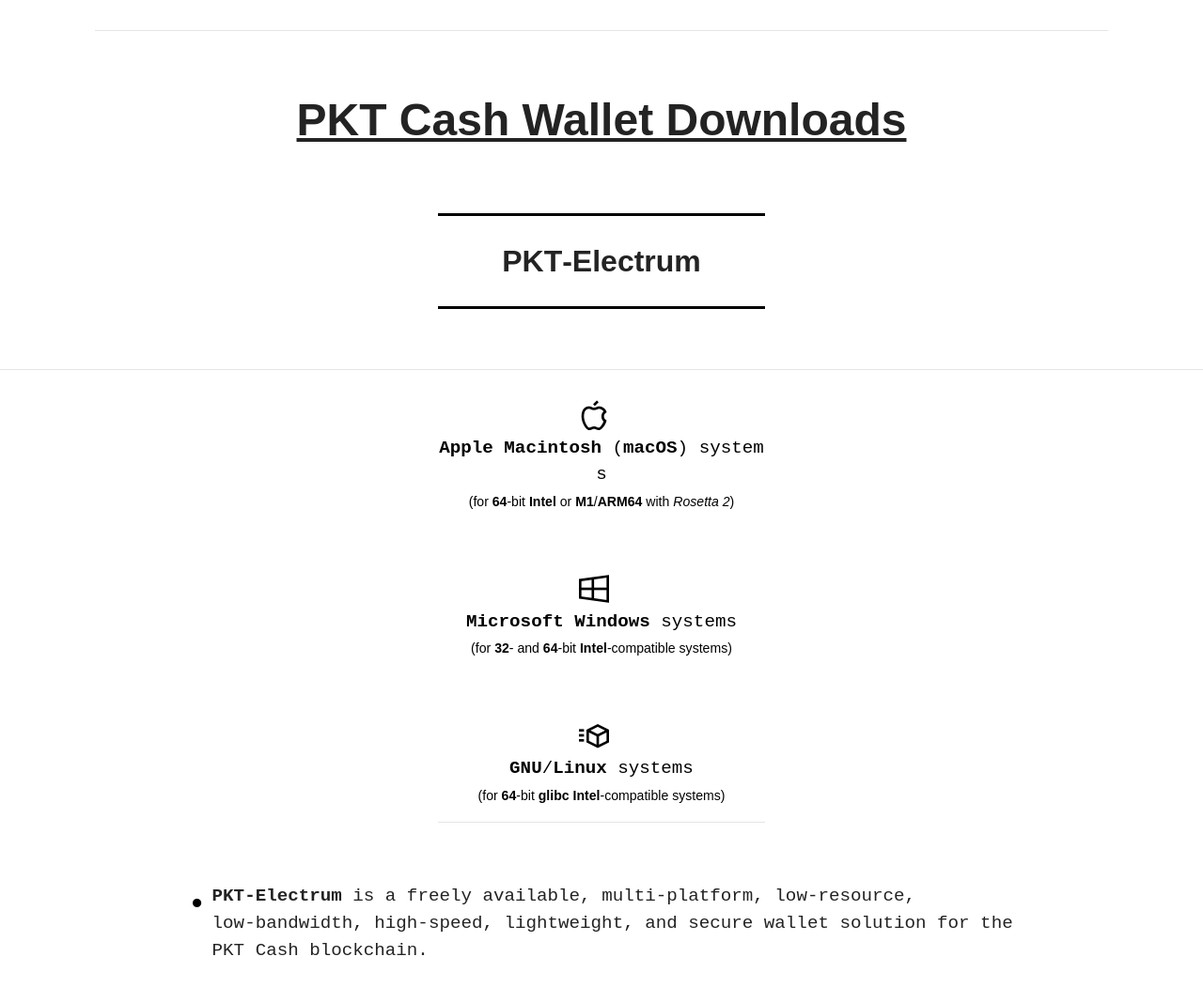
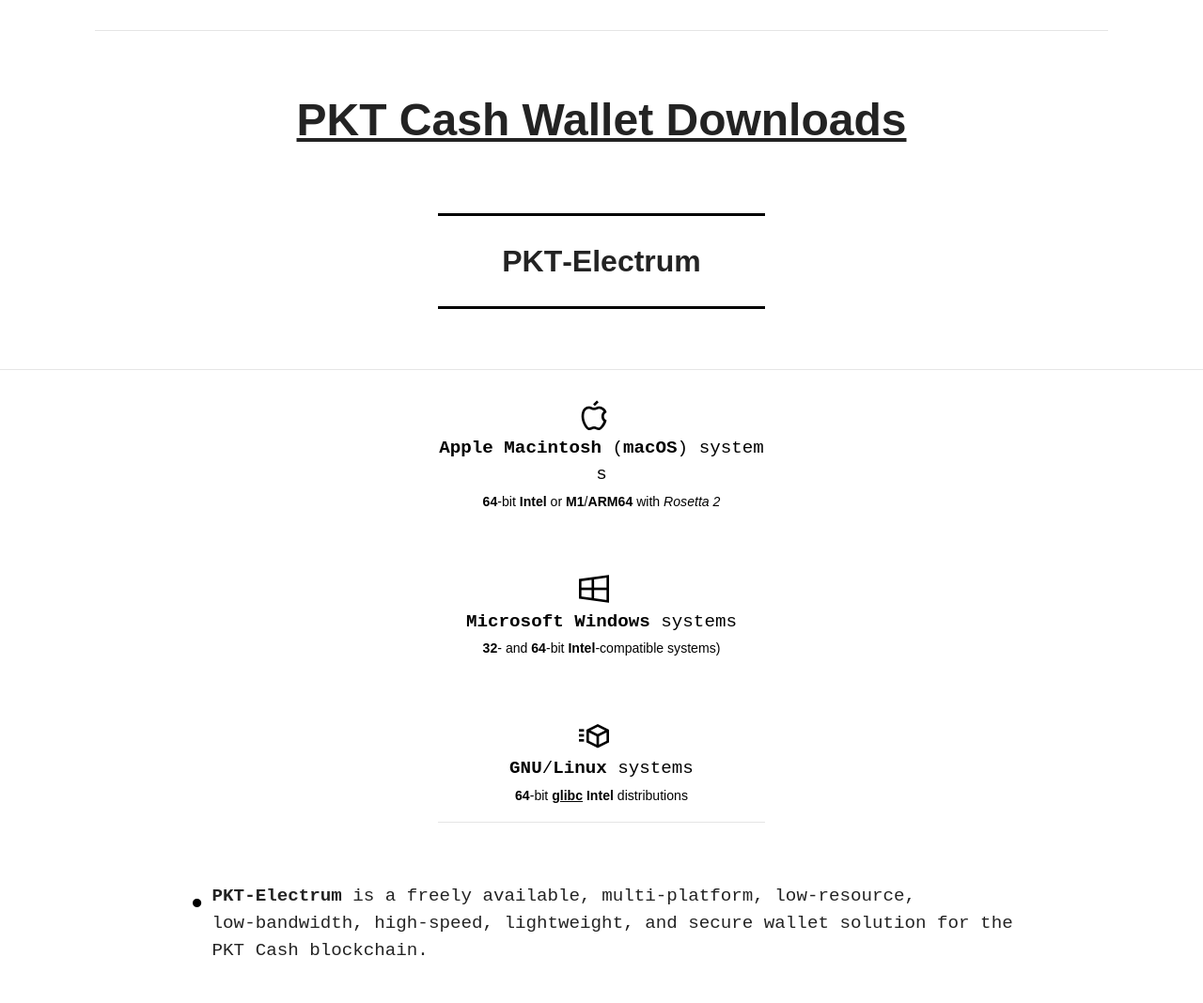
Before and after one commit to johnsonjh/pktwallets, a plain HTML site: page public/index.html in a window 1280 px wide. Shown: the top 1068 px of the page at 94% size. Drawn offline with Linux system fonts and the light colour scheme; files whose address does not match are found by name.

Commit message:
Pushing Pages: Thu Jan  7 03:00:17 PM EST 2021

```diff
--- a/public/index.html
+++ b/public/index.html
@@ -15,21 +15,21 @@
 <div class="card-text mbr-fonts-style display-7" >
 	<a href="https://cloud.gridfinity.com/index.php/s/YJoBHYNTCrMpLry" class="text-primary"><strong>Apple</strong>&nbsp;<strong>Macintosh</strong>&nbsp;(<strong>macOS</strong>)&nbsp;systems</a>
 <p class="card-text mbr-fonts-style display-4" >
-<a href="https://cloud.gridfinity.com/index.php/s/YJoBHYNTCrMpLry" class="text-primary"><small>(for&nbsp;<b>64</b>‑bit&nbsp;<b>Intel</b>&nbsp;or&nbsp;<b>M1</b>/<b>ARM64</b>&nbsp;with&nbsp;<i>Rosetta</i>&nbsp;<i>2</i>)</small></a></strong></p>
+<a href="https://cloud.gridfinity.com/index.php/s/YJoBHYNTCrMpLry" class="text-primary"><small><b>64</b>‑bit&nbsp;<b>Intel</b>&nbsp;or&nbsp;<b>M1</b>/<b>ARM64</b>&nbsp;with&nbsp;<i>Rosetta</i>&nbsp;<i>2</i></small></a></strong></p>
 </div></div></div></section>
 <section class="features14 cid-sl7kHmhJCu" id="features15-0"><div class="container"><div class="row justify-content-center"><div class="card col-12 col-md-6 col-lg-4"><div class="card-wrapper" align="center">
 <div class="card-box">&nbsp;&nbsp;<a href="https://cloud.gridfinity.com/index.php/s/WCL3P2ricRfBonN"><span class="mbr-iconfont m-auto PKW-pktw-windows PKW-pktw" style="color: rgb(0, 0, 0); fill: rgb(0, 0, 0);" ></span></a>
 <div class="card-text mbr-fonts-style display-7" >
 <a href="https://cloud.gridfinity.com/index.php/s/WCL3P2ricRfBonN" class="text-primary"><strong>Microsoft</strong>&nbsp;<strong>Windows</strong>&nbsp;systems</a>
 <p class="card-text mbr-fonts-style display-4" >
-<a href="https://cloud.gridfinity.com/index.php/s/WCL3P2ricRfBonN" class="text-primary"><small>(for&nbsp;<b>32</b>‑&nbsp;and&nbsp;<b>64</b>‑bit&nbsp;<b>Intel</b>‑compatible&nbsp;systems)</small></a></strong></p>
+<a href="https://cloud.gridfinity.com/index.php/s/WCL3P2ricRfBonN" class="text-primary"><small><b>32</b>‑&nbsp;and&nbsp;<b>64</b>‑bit&nbsp;<b>Intel</b>‑compatible&nbsp;systems)</small></a></strong></p>
 </div></div></div></section>
 <section class="features14 cid-sl7kHmhJCu" id="features15-0"><div class="container"><div class="row justify-content-center"><div class="card col-12 col-md-6 col-lg-4"><div class="card-wrapper" align="center">
 <div class="card-box">&nbsp;&nbsp;<a href="https://cloud.gridfinity.com/index.php/s/J5a6R4ZmLc9J3M9"><span class="mbr-iconfont m-auto PKW-pktw-delivery PKW-pktw" style="color: rgb(0, 0, 0); fill: rgb(0, 0, 0);" ></span></a>
 <div class="card-text mbr-fonts-style display-7" >
 <a href="https://cloud.gridfinity.com/index.php/s/J5a6R4ZmLc9J3M9" class="text-primary"><strong>GNU</strong>/<strong>Linux</strong>&nbsp;systems</a>
 <p class="card-text mbr-fonts-style display-4" >
-<a href="https://cloud.gridfinity.com/index.php/s/J5a6R4ZmLc9J3M9" class="text-primary"><small>(for <b>64</b>‑bit&nbsp;<b>glibc</b>&nbsp;<b>Intel</b>‑compatible&nbsp;systems)</small></a></strong></p>
+<a href="https://cloud.gridfinity.com/index.php/s/J5a6R4ZmLc9J3M9" class="text-primary"><small><b>64</b>‑bit&nbsp;<b><u>glibc</u></b>&nbsp;<b>Intel</b>&nbsp;distributions</small></a></strong></p>
 </div></div></div><hr class="line"></section>
 
 <section class="content13 cid-sl7lZnMm4P" id="content13-4"><div class="container"><div class="row justify-content-center"></div><div class="row justify-content-center"><div class="col-12"><div class="row justify-content-center"><div class="col-md-6"><ul class="list mbr-fonts-style display-7" >
```
Also changed, not shown: 2 other files.
